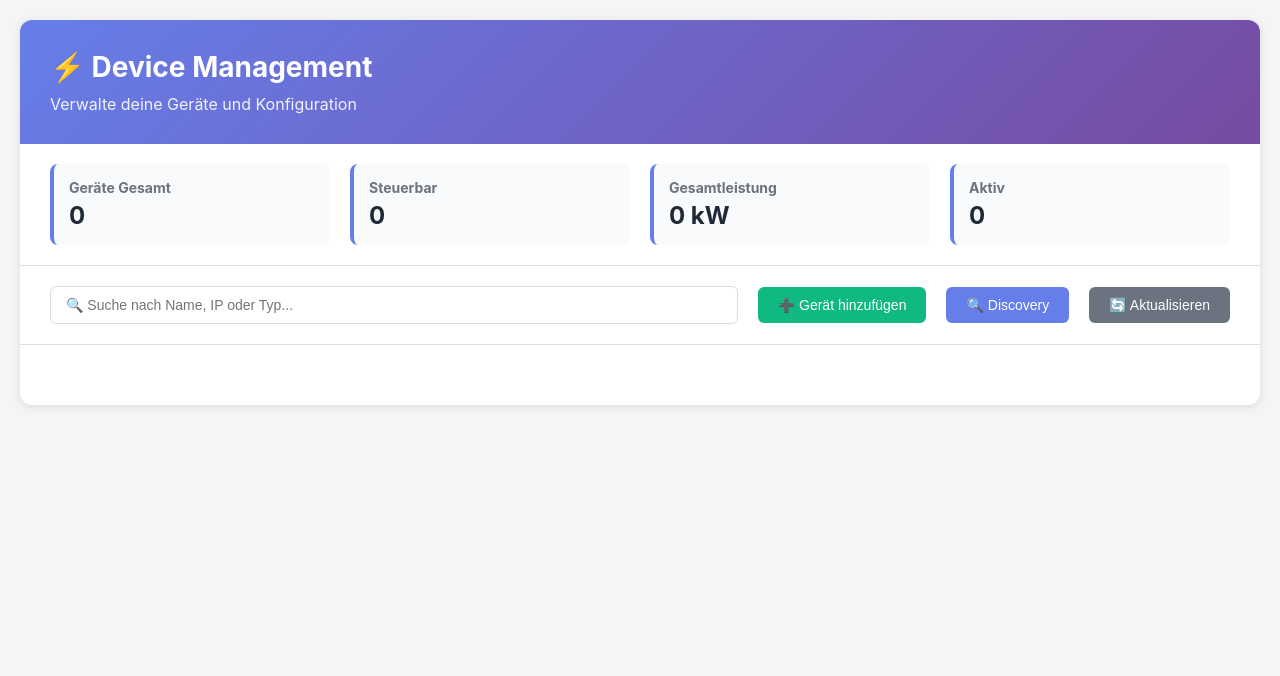
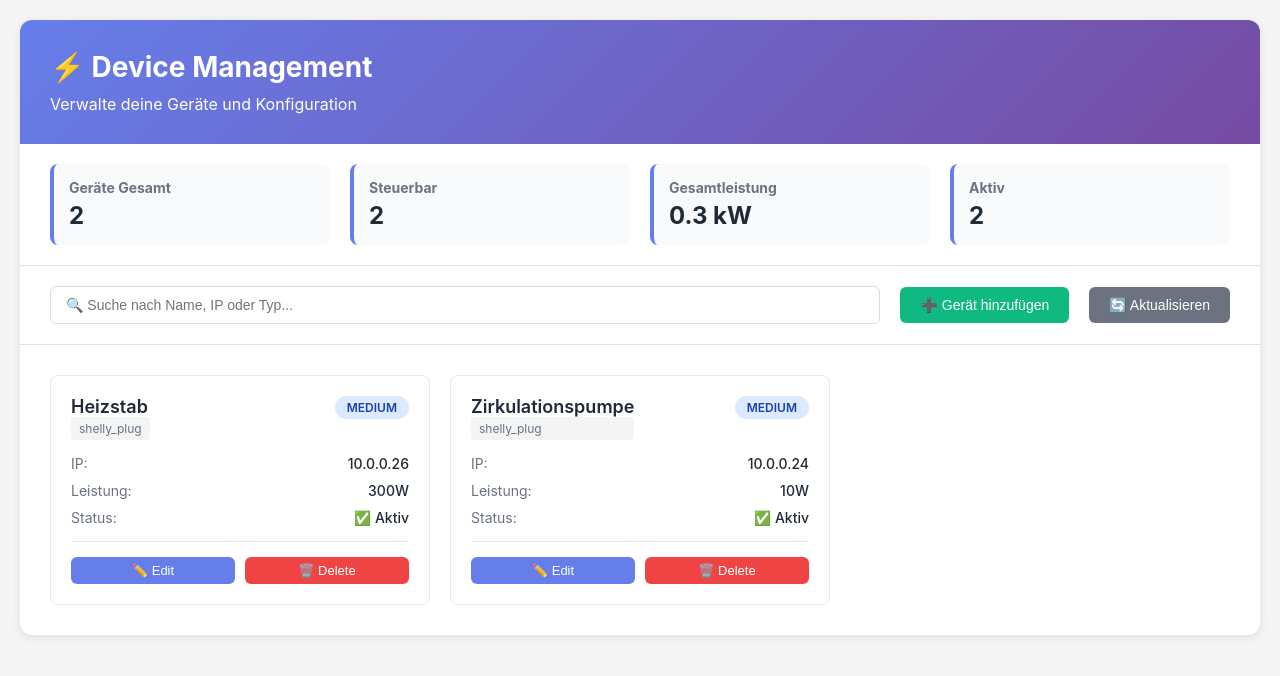
Before and after one commit to svkux/ems-core2.0, a Flask app: page /devices in a window 1280 px wide. Shown: the top 676 px of the page. Run offline with Flask 3, Linux system fonts and the light colour scheme; parts of the project's set-up code (start-up, migrations or seed data) failed here and were passed over.

Commit message:
feat: Add Device Manager and Web UI for device management
- Implemented DeviceManager for centralized device configuration
- Added REST API endpoints for device CRUD operations
- Created Device Management Web UI with add/edit/delete functionality
- Added device discovery import workflow
- Updated core/main.py with device integration
- Implemented scheduler and prioritizer modules
- Added comprehensive testing suite
- Updated documentation

```diff
--- /dev/null
+++ b/config/device_mapping.json
@@ -0,0 +1,4 @@
+{
+  "10.0.0.26": "heater",
+  "10.0.0.24": "pump"
+}
--- a/config/devices.yaml
+++ b/config/devices.yaml
@@ -1,26 +1,30 @@
-# EMS-Core v2.0 - Geräte-Konfiguration
 devices:
-  - id: "fridge"
-    name: "Kühlschrank"
-    type: "shelly_plug"
-    ip: "10.0.0.150"
-    power: 150
-    priority: "CRITICAL"
-    can_control: false
-
-  - id: "heater"
-    name: "Heizstab"
-    type: "shelly_1pm"
-    ip: "10.0.0.151"
-    power: 3000
-    priority: "MEDIUM"
-    can_control: true
-    min_runtime: 30
-
-  - id: "washer"
-    name: "Waschmaschine"
-    type: "shelly_plug"
-    ip: "10.0.0.152"
-    power: 2000
-    priority: "LOW"
-    can_control: true
+- id: heater
+  name: Heizstab
+  type: shelly_plug
+  ip: 10.0.0.26
+  port: 80
+  power: 300
+  priority: MEDIUM
+  can_control: true
+  min_runtime: 30
+  enabled: true
+  room: ''
+  category: heating
+  notes: ''
+  last_seen: '2026-01-21T19:58:50.528202'
+- id: pump
+  name: Zirkulationspumpe
+  type: shelly_plug
+  ip: 10.0.0.24
+  port: 80
+  power: 10
+  priority: MEDIUM
+  can_control: true
+  min_runtime: 0
+  enabled: true
+  room: ''
+  category: ''
+  notes: ''
+  discovered_at: '2026-01-21T20:00:29.084996'
+  last_seen: '2026-01-21T20:00:29.085043'
--- a/webui/templates/devices.html
+++ b/webui/templates/devices.html
@@ -31,10 +31,6 @@
         .header h1 {
             font-size: 28px;
             margin-bottom: 10px;
-        }
-
-        .header p {
-            opacity: 0.9;
         }
 
         .toolbar {
@@ -215,7 +211,6 @@
             flex: 1;
         }
 
-        /* Modal */
         .modal {
             display: none;
             position: fixed;
@@ -311,13 +306,6 @@
             padding: 60px 30px;
             color: #6b7280;
         }
-
-        .empty-state svg {
-            width: 80px;
-            height: 80px;
-            margin-bottom: 20px;
-            opacity: 0.5;
-        }
     </style>
 </head>
 <body>
@@ -353,17 +341,12 @@
             <button class="btn btn-success" onclick="openAddModal()">
                 ➕ Gerät hinzufügen
             </button>
-            <button class="btn btn-primary" onclick="location.href='/discovery'">
-                🔍 Discovery
-            </button>
             <button class="btn btn-secondary" onclick="loadDevices()">
                 🔄 Aktualisieren
             </button>
         </div>
 
-        <div class="devices-grid" id="devicesGrid">
-            <!-- Devices werden hier eingefügt -->
-        </div>
+        <div class="devices-grid" id="devicesGrid"></div>
     </div>
 
     <!-- Add/Edit Device Modal -->
@@ -391,18 +374,32 @@
                     <div class="form-row">
                         <div class="form-group">
                             <label>Typ *</label>
-                            <select id="deviceType" required></select>
+                            <select id="deviceType" required>
+                                <option value="shelly_plug">Shelly Plug</option>
+                                <option value="shelly_1pm">Shelly 1PM</option>
+                                <option value="shelly_plus_1pm">Shelly Plus 1PM</option>
+                                <option value="shelly_pro_1pm">Shelly Pro 1PM</option>
+                                <option value="solax">Solax Inverter</option>
+                                <option value="sdm630">SDM630 Meter</option>
+                                <option value="generic">Generic</option>
+                            </select>
                         </div>
                         <div class="form-group">
                             <label>Priorität *</label>
-                            <select id="devicePriority" required></select>
+                            <select id="devicePriority" required>
+                                <option value="CRITICAL">Critical - Immer AN</option>
+                                <option value="HIGH">High - Hohe Priorität</option>
+                                <option value="MEDIUM" selected>Medium - Mittlere Priorität</option>
+                                <option value="LOW">Low - Niedrige Priorität</option>
+                                <option value="OPTIONAL">Optional - Nur Überschuss</option>
+                            </select>
                         </div>
                     </div>
 
                     <div class="form-row">
                         <div class="form-group">
                             <label>IP-Adresse *</label>
-                            <input type="text" id="deviceIp" required>
+                            <input type="text" id="deviceIp" placeholder="10.0.0.150" required>
                         </div>
                         <div class="form-group">
                             <label>Port</label>
@@ -424,17 +421,25 @@
                     <div class="form-row">
                         <div class="form-group">
                             <label>Raum</label>
-                            <input type="text" id="deviceRoom">
+                            <input type="text" id="deviceRoom" placeholder="z.B. Küche">
                         </div>
                         <div class="form-group">
                             <label>Kategorie</label>
-                            <select id="deviceCategory"></select>
+                            <select id="deviceCategory">
+                                <option value="">-- Keine --</option>
+                                <option value="appliance">Appliance</option>
+                                <option value="heating">Heating</option>
+                                <option value="cooling">Cooling</option>
+                                <option value="ev_charging">EV Charging</option>
+                                <option value="lighting">Lighting</option>
+                                <option value="other">Other</option>
+                            </select>
                         </div>
                     </div>
 
                     <div class="form-group">
                         <label>Notizen</label>
-                        <textarea id="deviceNotes"></textarea>
+                        <textarea id="deviceNotes" placeholder="Zusätzliche Informationen..."></textarea>
                     </div>
 
                     <div class="form-group">
@@ -458,59 +463,21 @@
 
     <script>
         let devices = [];
-        let deviceTypes = [];
-        let priorities = [];
-        let categories = [];
-
-        // Load initial data
-        async function init() {
-            await loadDeviceTypes();
-            await loadPriorities();
-            await loadCategories();
-            await loadDevices();
-            await loadStats();
-        }
-
-        async function loadDeviceTypes() {
-            const res = await fetch('/api/devices/types');
-            const data = await res.json();
-            deviceTypes = data.types;
-
-            const select = document.getElementById('deviceType');
-            select.innerHTML = deviceTypes.map(t =>
-                `<option value="${t.value}">${t.label}</option>`
-            ).join('');
-        }
-
-        async function loadPriorities() {
-            const res = await fetch('/api/devices/priorities');
-            const data = await res.json();
-            priorities = data.priorities;
-
-            const select = document.getElementById('devicePriority');
-            select.innerHTML = priorities.map(p =>
-                `<option value="${p.value}">${p.label} - ${p.description}</option>`
-            ).join('');
-        }
-
-        async function loadCategories() {
-            const res = await fetch('/api/devices/categories');
-            const data = await res.json();
-            categories = data.categories;
-
-            const select = document.getElementById('deviceCategory');
-            select.innerHTML = '<option value="">-- Keine --</option>' +
-                categories.map(c => `<option value="${c.value}">${c.label}</option>`).join('');
-        }
 
         async function loadDevices() {
+            try {
                 const res = await fetch('/api/devices');
                 const data = await res.json();
-            devices = data.devices;
+                devices = data.devices || [];
                 renderDevices();
+                loadStats();
+            } catch (err) {
+                console.error('Failed to load devices:', err);
+            }
         }
 
         async function loadStats() {
+            try {
                 const res = await fetch('/api/devices/stats');
                 const data = await res.json();
                 const stats = data.statistics;
@@ -519,6 +486,9 @@
                 document.getElementById('stat-controllable').textContent = stats.controllable_devices;
                 document.getElementById('stat-power').textContent = (stats.total_power / 1000).toFixed(1) + ' kW';
                 document.getElementById('stat-enabled').textContent = stats.enabled_devices;
+            } catch (err) {
+                console.error('Failed to load stats:', err);
+            }
         }
 
         function renderDevices(filterDevices = devices) {
@@ -528,7 +498,7 @@
                 grid.innerHTML = `
                     <div class="empty-state" style="grid-column: 1/-1;">
                         <p>Keine Geräte gefunden</p>
-                        <button class="btn btn-primary" onclick="openAddModal()">Erstes Gerät hinzufügen</button>
+                        <button class="btn btn-primary" onclick="openAddModal()" style="margin-top: 20px;">Erstes Gerät hinzufügen</button>
                     </div>
                 `;
                 return;
@@ -573,7 +543,6 @@
             `).join('');
         }
 
-        // Search
         document.getElementById('searchInput').addEventListener('input', (e) => {
             const query = e.target.value.toLowerCase();
             const filtered = devices.filter(d =>
@@ -603,9 +572,9 @@
             document.getElementById('deviceType').value = device.type;
             document.getElementById('devicePriority').value = device.priority;
             document.getElementById('deviceIp').value = device.ip;
-            document.getElementById('devicePort').value = device.port;
+            document.getElementById('devicePort').value = device.port || 80;
             document.getElementById('devicePower').value = device.power;
-            document.getElementById('deviceMinRuntime').value = device.min_runtime;
+            document.getElementById('deviceMinRuntime').value = device.min_runtime || 0;
             document.getElementById('deviceRoom').value = device.room || '';
             document.getElementById('deviceCategory').value = device.category || '';
             document.getElementById('deviceNotes').value = device.notes || '';
@@ -636,8 +605,54 @@
             try {
                 let res;
                 if (editId) {
-                    // Update
                     res = await fetch(`/api/devices/${editId}`, {
                         method: 'PUT',
-                        headers: {dy>
+                        headers: {'Content-Type': 'application/json'},
+                        body: JSON.stringify(deviceData)
+                    });
+                } else {
+                    res = await fetch('/api/devices', {
+                        method: 'POST',
+                        headers: {'Content-Type': 'application/json'},
+                        body: JSON.stringify(deviceData)
+                    });
+                }
+
+                const result = await res.json();
+                if (result.success) {
+                    closeModal();
+                    await loadDevices();
+                } else {
+                    alert('Fehler: ' + result.error);
+                }
+            } catch (err) {
+                alert('Fehler beim Speichern: ' + err.message);
+            }
+        }
+
+        async function deleteDevice(deviceId) {
+            if (!confirm(`Gerät ${deviceId} wirklich löschen?`)) return;
+
+            try {
+                const res = await fetch(`/api/devices/${deviceId}`, {method: 'DELETE'});
+                const result = await res.json();
+
+                if (result.success) {
+                    await loadDevices();
+                } else {
+                    alert('Fehler: ' + result.error);
+                }
+            } catch (err) {
+                alert('Fehler beim Löschen: ' + err.message);
+            }
+        }
+
+        function closeModal() {
+            document.getElementById('deviceModal').classList.remove('active');
+        }
+
+        // Init
+        loadDevices();
+    </script>
+</body>
 </html>
```
Lines whose indentation alone changed are shown as unchanged.
